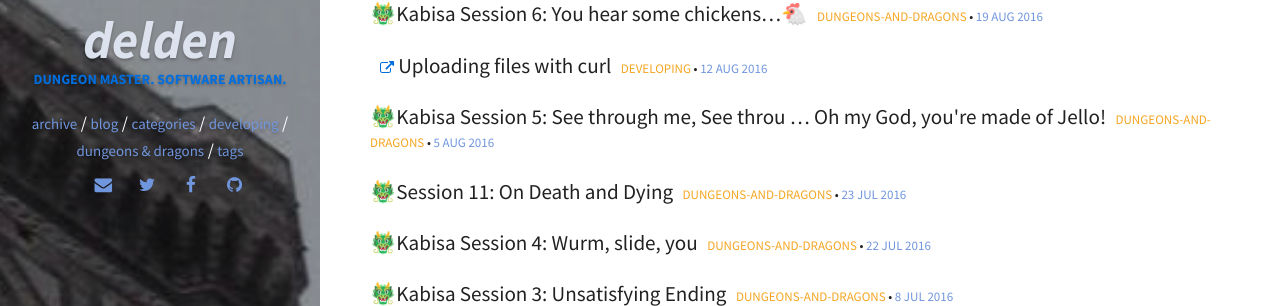
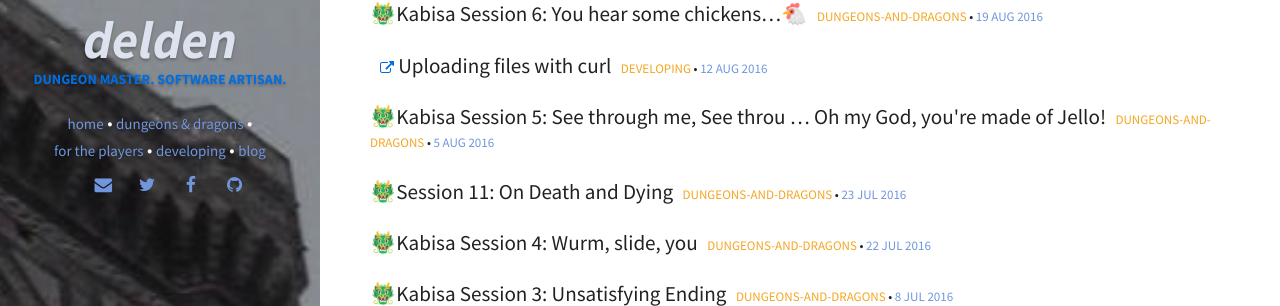
Before and after one commit to eirvandelden/eirvandelden.github.io, a Jekyll site: the page built from index.html, in a window 1280 px wide. Shown: the part 430-736 px from the top of the page. Built offline with Jekyll 4.4.1, drawn with Linux system fonts in a browser that asks for light colours.

Commit message:
update sidebar with static links to pages.

```diff
--- a/_includes/sidebar.html
+++ b/_includes/sidebar.html
@@ -1,20 +1,22 @@
-{% if page.author %} {% assign author = site.data.authors[page.author] %}{% else %}{% assign author = site.owner %} {% endif %}
+{% if page.author %} {% assign author = site.data.authors[page.author] %}{% else %}{% assign author = site.owner %} {% endif
+%}
 <div class="overlay"></div>
 <div class="cover-card table-cell table-bottom">
 	{% if author.avatar %}
-  <img src="{{ site.url }}/img/{{ author.avatar }}" alt="" class="avatar">
-  {% endif %}
+	<img src="{{ site.url }}/img/{{ author.avatar }}" alt="" class="avatar"> {% endif %}
 	<span class="author_name">{{ author.name }}</span>
 	<span class="author_job">{{ author.job }}</span>
 	<span class="author_bio mbm">{{ author.bio }}</span>
 	<nav class="nav">
 		<ul class="nav-list">
-      {% for page in site.pages %} {% if page.title %}
 			<li class="nav-item">
-        <a href="{{ site.url }}{{ page.url }}">{{ page.title }}</a>{% unless forloop.last %}
-        <span>/</span>{% endunless %}
+				<a href="/">Home</a><span> •</span>
 			</li>
-      {% endif %} {% endfor %}
+			<li class="nav-item"><a href="/dnd/">Dungeons & Dragons</a><span> •</span></li>
+			<li class="nav-item"><a href="/for-the-players/">For the players</a><span> •</span></li>
+			<li class="nav-item"><a href="/developing/">developing</a><span> •</span></li>
+			<li class="nav-item"><a href="/blog/">blog</a></li>
+			</li>
 		</ul>
 	</nav>
 	{% include social-links.html %}
```
Lines whose indentation alone changed are shown as unchanged.
